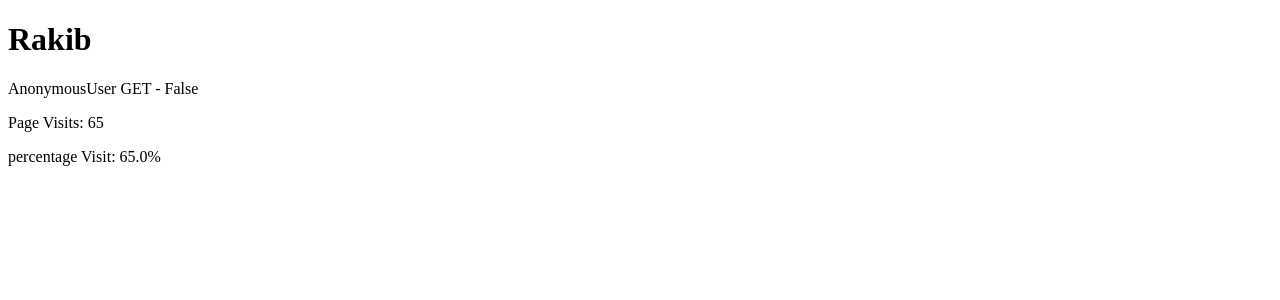
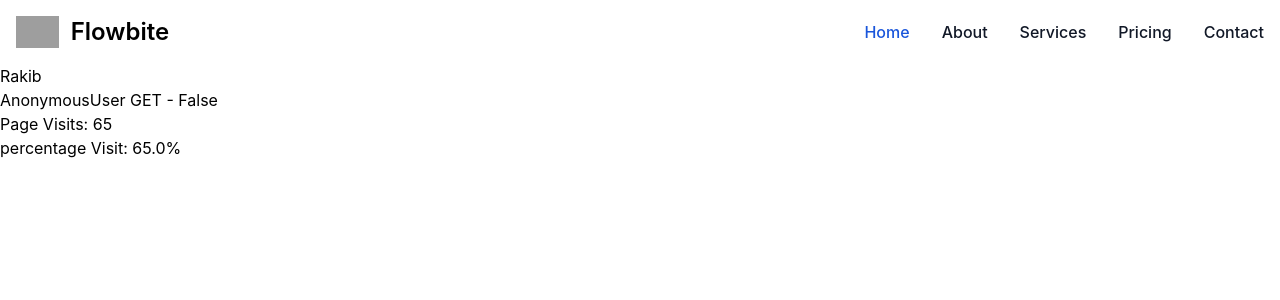
Before and after one commit to Rakibul-Hassan-1/Django-Learning-2.0, a Django app: page / in a window 1280 px wide. Shown: the top 300 px of the page. Run offline with Django 5.2, Linux system fonts and the light colour scheme; data comes from the database, SQL or seed files in the repository; parts of the project's set-up code (start-up, migrations or seed data) failed here and were passed over; some libraries are stand-ins or nearby versions; grey boxes are pictures that could not be loaded.

Commit message:
add tailwind css & flowbite library

```diff
--- a/saas-foundation/src/templates/base.html
+++ b/saas-foundation/src/templates/base.html
@@ -4,12 +4,15 @@
     <meta charset="UTF-8" />
     <meta name="viewport" content="width=device-width, initial-scale=1.0" />
     <title>{% block title_name %} Saas {% endblock title_name %}</title>
+    {% include 'base/css.html' %}
   </head>
   <body>
+    {% include 'nav/navber.html' %}
     <h1>{{ myname }}</h1>
 
     {% block content %}
     <p>This is template inheritance</p>
     {% endblock content %}
+    {% include 'base/js.html' %}
   </body>
 </html>
--- /dev/null
+++ b/saas-foundation/src/templates/base/css.html
@@ -0,0 +1,4 @@
+<link
+  href="https://cdn.jsdelivr.net/npm/flowbite@2.5.2/dist/flowbite.min.css"
+  rel="stylesheet"
+/>
--- /dev/null
+++ b/saas-foundation/src/templates/base/js.html
@@ -0,0 +1 @@
+<script src="https://cdn.jsdelivr.net/npm/flowbite@2.5.2/dist/flowbite.min.js"></script>
--- /dev/null
+++ b/saas-foundation/src/templates/nav/navber.html
@@ -0,0 +1,35 @@
+
+
+<nav class="bg-white border-gray-200 dark:bg-gray-900">
+    <div class="max-w-screen-xl flex flex-wrap items-center justify-between mx-auto p-4">
+      <a href="https://flowbite.com/" class="flex items-center space-x-3 rtl:space-x-reverse">
+          <img src="https://flowbite.com/docs/images/logo.svg" class="h-8" alt="Flowbite Logo" />
+          <span class="self-center text-2xl font-semibold whitespace-nowrap dark:text-white">Flowbite</span>
+      </a>
+      <button data-collapse-toggle="navbar-default" type="button" class="inline-flex items-center p-2 w-10 h-10 justify-center text-sm text-gray-500 rounded-lg md:hidden hover:bg-gray-100 focus:outline-none focus:ring-2 focus:ring-gray-200 dark:text-gray-400 dark:hover:bg-gray-700 dark:focus:ring-gray-600" aria-controls="navbar-default" aria-expanded="false">
+          <span class="sr-only">Open main menu</span>
+          <svg class="w-5 h-5" aria-hidden="true" xmlns="http://www.w3.org/2000/svg" fill="none" viewBox="0 0 17 14">
+              <path stroke="currentColor" stroke-linecap="round" stroke-linejoin="round" stroke-width="2" d="M1 1h15M1 7h15M1 13h15"/>
+          </svg>
+      </button>
+      <div class="hidden w-full md:block md:w-auto" id="navbar-default">
+        <ul class="font-medium flex flex-col p-4 md:p-0 mt-4 border border-gray-100 rounded-lg bg-gray-50 md:flex-row md:space-x-8 rtl:space-x-reverse md:mt-0 md:border-0 md:bg-white dark:bg-gray-800 md:dark:bg-gray-900 dark:border-gray-700">
+          <li>
+            <a href="#" class="block py-2 px-3 text-white bg-blue-700 rounded md:bg-transparent md:text-blue-700 md:p-0 dark:text-white md:dark:text-blue-500" aria-current="page">Home</a>
+          </li>
+          <li>
+            <a href="#" class="block py-2 px-3 text-gray-900 rounded hover:bg-gray-100 md:hover:bg-transparent md:border-0 md:hover:text-blue-700 md:p-0 dark:text-white md:dark:hover:text-blue-500 dark:hover:bg-gray-700 dark:hover:text-white md:dark:hover:bg-transparent">About</a>
+          </li>
+          <li>
+            <a href="#" class="block py-2 px-3 text-gray-900 rounded hover:bg-gray-100 md:hover:bg-transparent md:border-0 md:hover:text-blue-700 md:p-0 dark:text-white md:dark:hover:text-blue-500 dark:hover:bg-gray-700 dark:hover:text-white md:dark:hover:bg-transparent">Services</a>
+          </li>
+          <li>
+            <a href="#" class="block py-2 px-3 text-gray-900 rounded hover:bg-gray-100 md:hover:bg-transparent md:border-0 md:hover:text-blue-700 md:p-0 dark:text-white md:dark:hover:text-blue-500 dark:hover:bg-gray-700 dark:hover:text-white md:dark:hover:bg-transparent">Pricing</a>
+          </li>
+          <li>
+            <a href="#" class="block py-2 px-3 text-gray-900 rounded hover:bg-gray-100 md:hover:bg-transparent md:border-0 md:hover:text-blue-700 md:p-0 dark:text-white md:dark:hover:text-blue-500 dark:hover:bg-gray-700 dark:hover:text-white md:dark:hover:bg-transparent">Contact</a>
+          </li>
+        </ul>
+      </div>
+    </div>
+  </nav>
```
